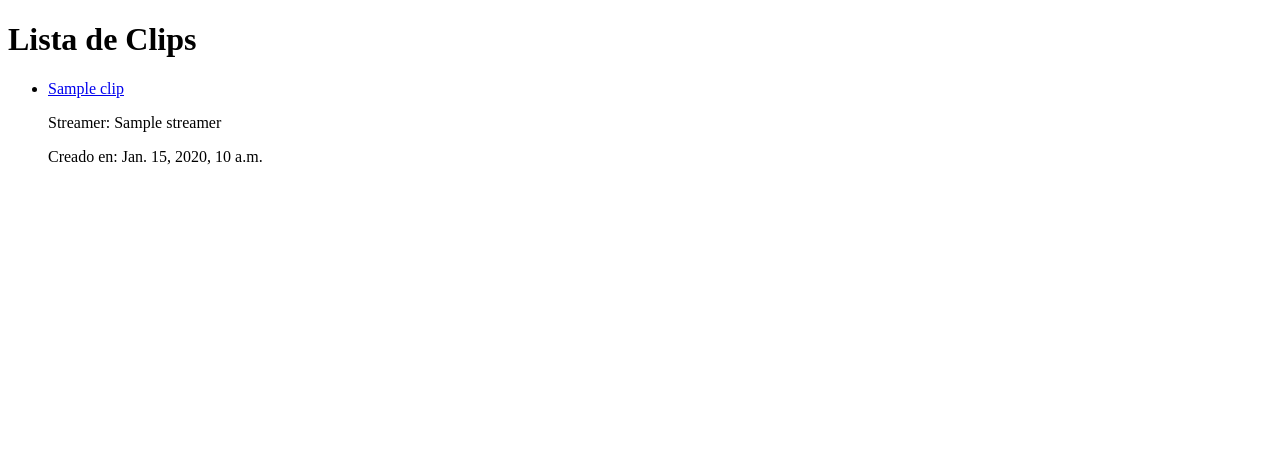
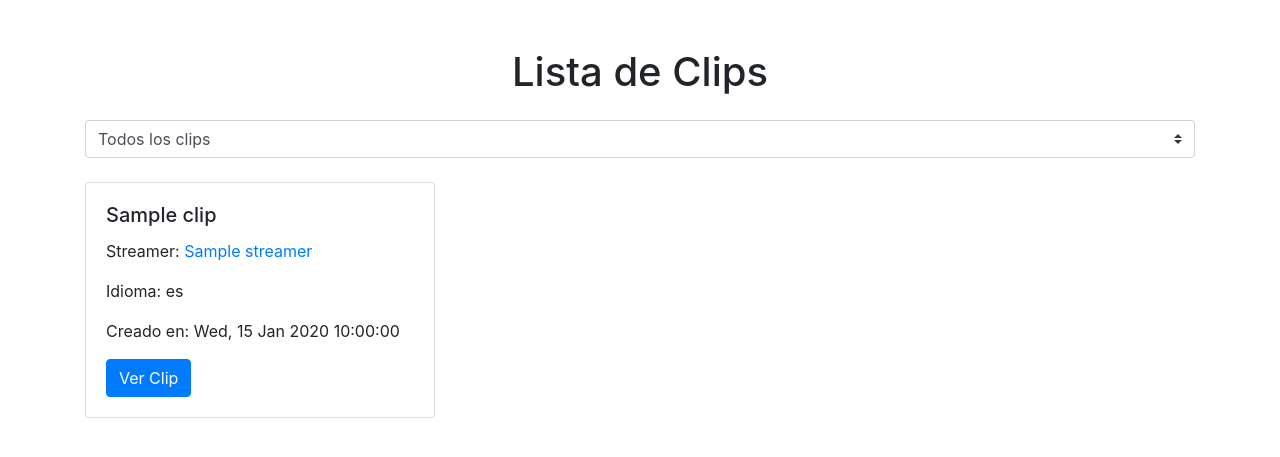
Before and after one commit to franciscomola/PopularsClips, a Django app: page /clips/ in a window 1280 px wide. Shown: the top 457 px of the page. Run offline with Django 4.2, Linux system fonts and the light colour scheme; tables that the repository leaves empty hold one stand-in row (values such as "Sample post"); some libraries are stand-ins or nearby versions.

Commit message:
Mejora de la vista de la lista de clips y su html

```diff
--- a/clips/templates/clips/clip_list.html
+++ b/clips/templates/clips/clip_list.html
@@ -1,21 +1,54 @@
-<!-- clips/templates/clips/clip_list.html -->
-
 <!DOCTYPE html>
 <html lang="es">
 <head>
     <meta charset="UTF-8">
+    <meta name="viewport" content="width=device-width, initial-scale=1.0">
     <title>Lista de Clips</title>
+    <!-- Enlace a Bootstrap CSS -->
+    <link rel="stylesheet" href="https://stackpath.bootstrapcdn.com/bootstrap/4.5.2/css/bootstrap.min.css">
 </head>
 <body>
-    <h1>Lista de Clips</h1>
-    <ul>
-        {% for clip in clips %}
-            <li>
-                <a href="{{ clip.url }}">{{ clip.title }}</a>
-                <p>Streamer: {{ clip.streamer.name }}</p>
-                <p>Creado en: {{ clip.twitch_created_at }}</p>
-            </li>
-        {% endfor %}
-    </ul>
+    <div class="container mt-5">
+        <h1 class="text-center mb-4">Lista de Clips</h1>
+
+        <!-- Filtro por streamer -->
+        <div class="mb-4">
+            <form method="GET" action="{% url 'clip_list' %}">
+                <div class="input-group">
+                    <select name="streamer" class="custom-select" onchange="this.form.submit()">
+                        <option value="">Todos los clips</option>
+                        {% for streamer in streamers %}
+                            <option value="{{ streamer.id }}" {% if request.GET.streamer == streamer.id|stringformat:"d" %}selected{% endif %}>{{ streamer.name }}</option>
+
+                        {% endfor %}
+                    </select>
+                </div>
+            </form>
+        </div>
+
+        <!-- Tarjetas de clips -->
+        <div class="row">
+            {% for clip in clips %}
+                <div class="col-md-4 mb-4">
+                    <div class="card">
+                        <div class="card-body">
+                            <h5 class="card-title">{{ clip.title }}</h5>
+                            <p class="card-text">Streamer: <a href="{% url 'streamer_clips' clip.streamer.id %}">{{ clip.streamer.name }}</a></p>
+                            <p class="card-text">Idioma: {{ clip.language }}</p>
+                            <p class="card-text">Creado en: {{ clip.twitch_created_at|date:"D, d M Y H:i:s" }}</p>
+                            <a href="{{ clip.url }}" class="btn btn-primary" target="_blank">Ver Clip</a>
+                        </div>
+                    </div>
+                </div>
+            {% empty %}
+                <p>No hay clips disponibles.</p>
+            {% endfor %}
+        </div>
+    </div>
+
+    <!-- Enlace a Bootstrap JS -->
+    <script src="https://code.jquery.com/jquery-3.5.1.slim.min.js"></script>
+    <script src="https://cdn.jsdelivr.net/npm/@popperjs/core@2.11.6/dist/umd/popper.min.js"></script>
+    <script src="https://stackpath.bootstrapcdn.com/bootstrap/4.5.2/js/bootstrap.min.js"></script>
 </body>
 </html>
--- a/clips/views.py
+++ b/clips/views.py
@@ -1,13 +1,20 @@
 
+from django.shortcuts import render
+from .models import Clip, Streamer
 from django.shortcuts import render
 from .models import Clip, Streamer
 
 def clip_list(request):
-    """
-    Vista que muestra una lista de clips.
-    """
-    clips = Clip.objects.all()  # Obtener todos los clips de la base de datos
-    return render(request, 'clips/clip_list.html', {'clips': clips})
+    # Filtrado de clips por streamer
+    streamer_id = request.GET.get('streamer')
+    if streamer_id:
+        clips = Clip.objects.filter(streamer_id=streamer_id)
+    else:
+        clips = Clip.objects.all()
+
+    streamers = Streamer.objects.all()  # Obtener todos los streamers
+
+    return render(request, 'clips/clip_list.html', {'clips': clips, 'streamers': streamers, 'request': request})
 
 def streamer_clips(request, streamer_id):
     """
```
Also changed, not shown: 1 other file.
